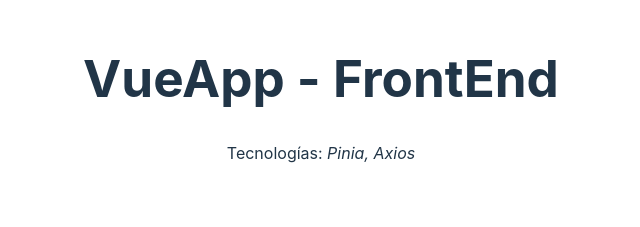
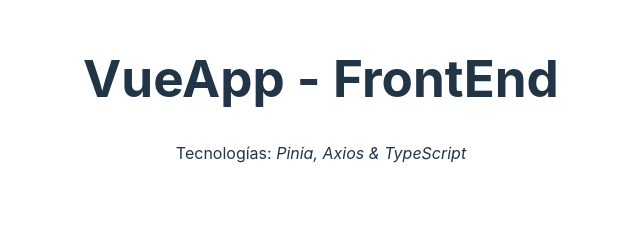
Before and after one commit to GwerhDev/VueApp-Client, a Vue app: page / in a window 1280 px wide. Shown: the part 255-482 px from the top of the page, without its empty margins (319-959 px from the left). Built offline with nearby package versions, Linux system fonts and the light colour scheme.

Commit message:
styling landing

```diff
--- a/src/app/pages/LandingPage.vue
+++ b/src/app/pages/LandingPage.vue
@@ -7,7 +7,7 @@
     <h1>VueApp - FrontEnd</h1>
     <div class="mb-4">
       <span>Tecnologías: </span>
-      <i>Pinia, Axios</i>
+      <i>Pinia, Axios & TypeScript</i>
     </div>
     <EnterButton/>
   </main>
```
